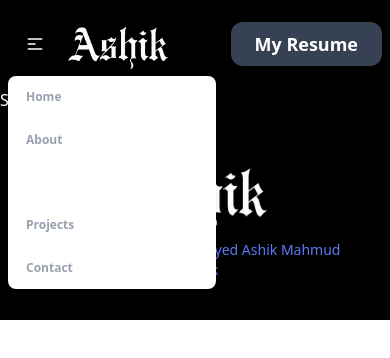
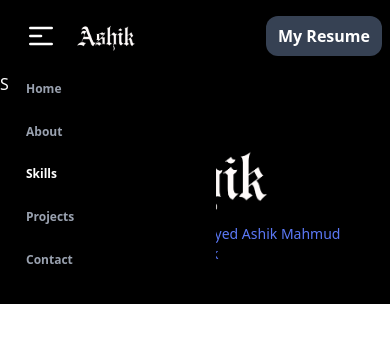
Before and after one commit to Pullock4981/my_Portfolio_v-1, a React (Vite) app: page /skills in a window 390 px wide. Both pictures are taken after a click on the button 35 px from the left and 43 px from the top of the page. Shown: the top 358 px of the page. Built offline with nearby package versions, Linux system fonts and the light colour scheme.

Commit message:
add responsive footer and navbar

```diff
--- a/src/Shared/NavBar.jsx
+++ b/src/Shared/NavBar.jsx
@@ -19,11 +19,11 @@ const NavBar = () => {
             <div className="navbar-start">
                 <div className="dropdown">
                     <div tabIndex={0} role="button" className="btn btn-ghost lg:hidden">
-                        <svg xmlns="http://www.w3.org/2000/svg" className="h-5 w-5" fill="none" viewBox="0 0 24 24" stroke="currentColor"> <path strokeLinecap="round" strokeLinejoin="round" strokeWidth="2" d="M4 6h16M4 12h8m-8 6h16" /> </svg>
+                        <svg xmlns="http://www.w3.org/2000/svg" className="h-8 w-8" fill="none" viewBox="0 0 24 24" stroke="currentColor"> <path strokeLinecap="round" strokeLinejoin="round" strokeWidth="2" d="M4 6h16M4 12h8m-8 6h16" /> </svg>
                     </div>
                     <ul
                         tabIndex={0}
-                        className="menu menu-sm dropdown-content bg-base-100 rounded-box z-1 mt-3 w-52 p-2 shadow">
+                        className="menu menu-sm dropdown-content bg-black rounded-box z-1 mt-3 w-52 p-2 shadow">
                         {
                             navLinks
                         }
@@ -31,7 +31,7 @@ const NavBar = () => {
                 </div>
 
                 <Link to="/">
-                    <img className='w-28' src={logo} alt="" />
+                    <img className='md:w-28 w-16' src={logo} alt="" />
                 </Link>
 
             </div>
@@ -46,7 +46,7 @@ const NavBar = () => {
                 <a
                     target='_blank'
                     href='https://drive.google.com/file/d/1xozYHydK6FAVCWWyRFwK7ie0O0Vu9i37/view?usp=drive_link'
-                    className="bg-gray-700 text-white text-lg font-bold border-0 rounded-xl px-6 py-2 cursor-pointer hover:bg-white hover:text-black">
+                    className="bg-gray-700 text-white md:text-lg font-bold border-0 rounded-xl md:px-6 px-3 py-2 cursor-pointer hover:bg-white hover:text-black">
                     My Resume
                 </a>
             </div>
```
